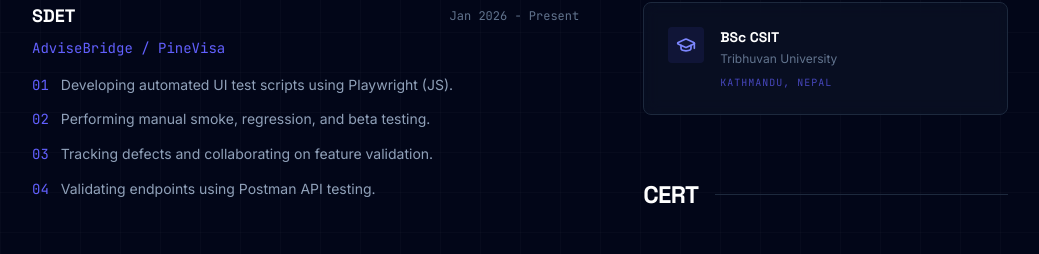
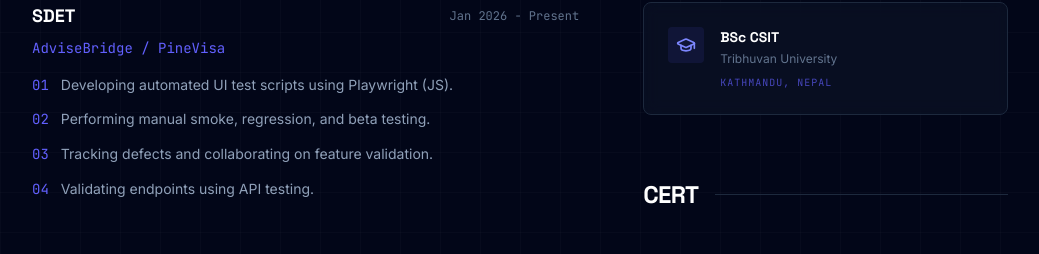
Before and after one commit to mazumeyyy/Portfolio, a React (Vite) app: page / in a window 1280 px wide. Shown: the part 1208-1462 px from the top of the page, without its empty margins (120-1159 px from the left). Built offline with nearby package versions, Linux system fonts and the light colour scheme.

Commit message:
Initial commit

```diff
--- a/src/App.tsx
+++ b/src/App.tsx
@@ -65,7 +65,7 @@ const EXPERIENCE = [
       "Developing automated UI test scripts using Playwright (JS).",
       "Performing manual smoke, regression, and beta testing.",
       "Tracking defects and collaborating on feature validation.",
-      "Validating endpoints using Postman API testing."
+      "Validating endpoints using API testing."
     ]
   },
   {
```
